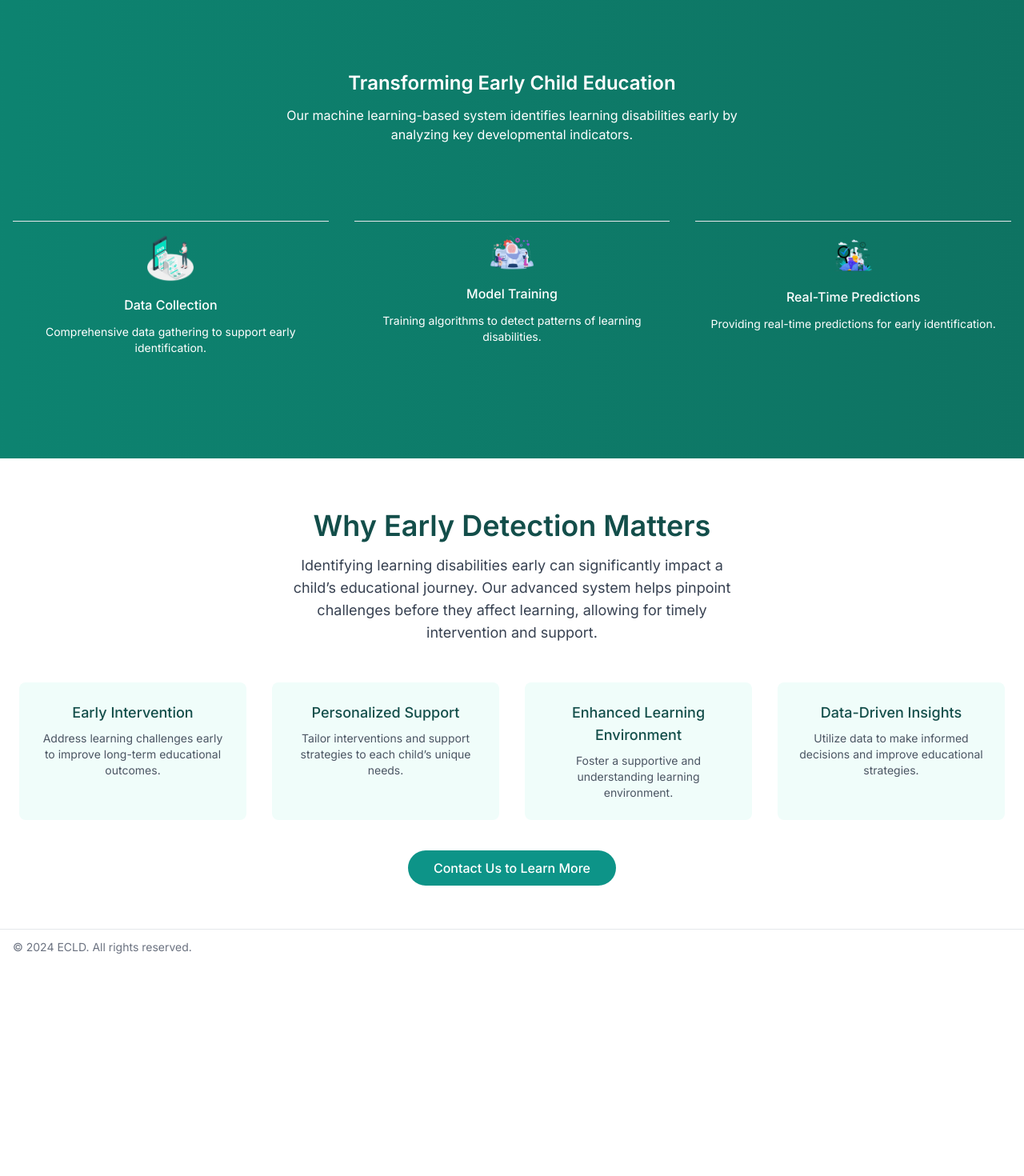
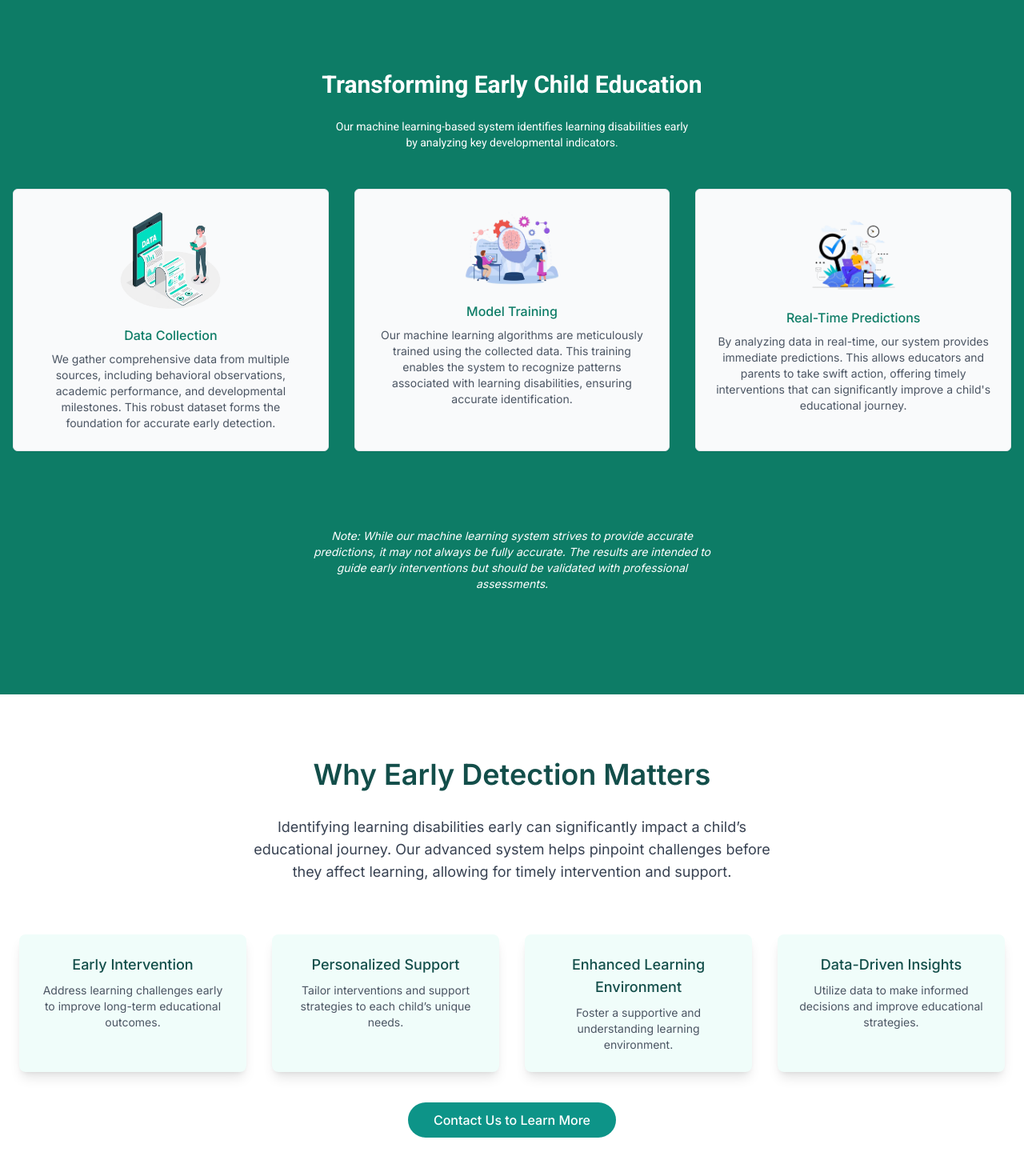
Before and after one commit to Kentoyyy/Thesis-Project, a Next.js app: page / in a window 1280 px wide. Shown: the part 920-2390 px from the top of the page at 80% size. Before the commit the page ends 2126 px from the top, so only its background shows below. Built offline with nearby package versions, Linux system fonts and the light colour scheme.

Commit message:
updating

```diff
--- a/app/components/footer.tsx
+++ b/app/components/footer.tsx
@@ -3,10 +3,10 @@ import React from 'react';
 const Footer = () => {
   return (
     <footer className="bg-white text-gray-600 py-3 border-t">
-      <div className="max-w-screen-xl mx-auto px-4 text-center flex flex-col items-center md:flex-row md:justify-between md:items-center">
-      <p className="text-xs sm:text-sm text-gray-500">
-        &copy; {new Date().getFullYear()} ECLD. All rights reserved.
-      </p>
+      <div className="max-w-screen-xl mx-auto px-4 text-center flex flex-col items-center">
+        <p className="text-xs sm:text-sm text-gray-500">
+          &copy; {new Date().getFullYear()} ECLD. All rights reserved.
+        </p>
       </div>
     </footer>
   );
--- a/app/components/navbar.tsx
+++ b/app/components/navbar.tsx
@@ -15,8 +15,7 @@ const Navbar: React.FC = () => {
   };
 
   const linkClassNames = (path: string) =>
-    `text-sm ${
-       pathname === path ? 'text-[#0D7C66] underline underline-offset-8 decoration-[#0D7C66]' : 'text-black'
+    `text-sm ${pathname === path ? 'text-[#0D7C66] underline underline-offset-8 decoration-[#0D7C66]' : 'text-black'
     } hover:underline hover:underline-offset-8 hover:decoration-gray-600 focus:underline focus:underline-offset-8 focus:decoration-green-600 active:underline active:underline-offset-8 active:decoration-red-600 transition duration-300`;
 
   return (
@@ -43,9 +42,6 @@ const Navbar: React.FC = () => {
           <Link href="/features" className={linkClassNames('/features')}>
             Features
           </Link>
-          <Link href="/support" className={linkClassNames('/support')}>
-            Help & Support
-          </Link>
           <Link href="/contact" className={linkClassNames('/contact')}>
             Contact
           </Link>
@@ -65,9 +61,6 @@ const Navbar: React.FC = () => {
           <Link href="/features" onClick={toggleMenu} className={linkClassNames('/features')}>
             Features
           </Link>
-          <Link href="/support" onClick={toggleMenu} className={linkClassNames('/support')}>
-            Help & Support
-          </Link>
           <Link href="/contact" onClick={toggleMenu} className={linkClassNames('/contact')}>
             Contact
           </Link>
--- a/app/page.tsx
+++ b/app/page.tsx
@@ -34,11 +34,12 @@ export default function Home() {
         </div>
       </main>
 
-      <section id="machine-learning" className="bg-[#0D7C66] text-white py-32 relative">
-        <div className="absolute inset-0 bg-gradient-to-r from-teal-600 to-teal-800 opacity-30"></div>
-        <div className="container mx-auto px-4 text-center relative z-10">
-          <h2 className="text-xl md:text-2xl font-semibold mb-3">Transforming Early Child Education</h2>
-          <p className="mb-24 max-w-xl mx-auto text-sm md:text-base">
+      <section id="machine-learning" className="bg-primary-color text-black py-32">
+  <div className="container mx-auto px-4 text-center">
+    <h2 className="text-2xl md:text-3xl font-semibold mb-6 text-white font-title">
+      Transforming Early Child Education
+    </h2>
+    <p className="mb-12 max-w-md mx-auto text-xs md:text-sm leading-relaxed text-white font-title">
       Our machine learning-based system identifies learning disabilities early by analyzing key developmental indicators.
     </p>
 
@@ -49,46 +50,57 @@ export default function Home() {
           alt: "Data Collection",
           title: "Data Collection",
           description:
-                  "Comprehensive data gathering to support early identification.",
+            "We gather comprehensive data from multiple sources, including behavioral observations, academic performance, and developmental milestones. This robust dataset forms the foundation for accurate early detection.",
         },
         {
           src: model,
           alt: "Model Training",
           title: "Model Training",
           description:
-                  "Training algorithms to detect patterns of learning disabilities.",
+            "Our machine learning algorithms are meticulously trained using the collected data. This training enables the system to recognize patterns associated with learning disabilities, ensuring accurate identification.",
         },
         {
           src: time,
           alt: "Real-Time Predictions",
           title: "Real-Time Predictions",
           description:
-                  "Providing real-time predictions for early identification.",
+            "By analyzing data in real-time, our system provides immediate predictions. This allows educators and parents to take swift action, offering timely interventions that can significantly improve a child's educational journey.",
         },
       ].map((feature, index) => (
         <div
           key={index}
-                className="flex flex-col items-center text-center border-t border-gray-200 pt-4 transition-transform transform hover:scale-105"
+          className="flex flex-col items-center text-center bg-gray-50 p-6 rounded-md shadow-sm border border-gray-200 transition-transform transform hover:scale-105"
         >
           <Image
             src={feature.src}
             alt={feature.alt}
-                  width={60}
-                  height={60}
+            width={130}
+            height={130}
             className="mb-4"
           />
-                <h3 className="text-base font-medium mb-3">{feature.title}</h3>
-                <p className="text-xs md:text-sm">{feature.description}</p>
+          <h3 className="text-base font-medium mb-2 text-primary-color">
+            {feature.title}
+          </h3>
+          <p className="text-xs md:text-sm text-gray-600">
+            {feature.description}
+          </p>
         </div>
       ))}
     </div>
   </div>
+
+  <div className="mt-24 text-center">
+    <p className="text-xs md:text-sm text-white max-w-lg mx-auto italic">
+      Note: While our machine learning system strives to provide accurate predictions, it may not always be fully accurate. The results are intended to guide early interventions but should be validated with professional assessments.
+    </p>
+  </div>
 </section>
 
-      <section className="bg-white text-teal-900 py-16">
+
+      <section className="bg-white text-teal-900 py-20">
         <div className="container mx-auto px-6 text-center">
-          <h2 className="text-2xl md:text-4xl font-semibold mb-4">Why Early Detection Matters</h2>
-          <p className="mb-12 max-w-xl mx-auto text-base md:text-lg leading-relaxed text-gray-700">
+          <h2 className="text-3xl md:text-4xl font-semibold mb-8">Why Early Detection Matters</h2>
+          <p className="mb-16 max-w-2xl mx-auto text-base md:text-lg leading-relaxed text-gray-700">
             Identifying learning disabilities early can significantly impact a child’s educational journey. Our advanced system helps pinpoint challenges before they affect learning, allowing for timely intervention and support.
           </p>
           <div className="grid grid-cols-1 md:grid-cols-4 gap-8">
@@ -114,7 +126,7 @@ export default function Home() {
                   "Utilize data to make informed decisions and improve educational strategies.",
               },
             ].map((benefit, index) => (
-              <div key={index} className="flex flex-col items-center p-6 bg-teal-50 rounded-lg">
+              <div key={index} className="flex flex-col items-center p-6 bg-teal-50 rounded-lg shadow-lg">
                 <h3 className="text-lg font-medium mb-2">{benefit.title}</h3>
                 <p className="text-sm text-gray-600">{benefit.description}</p>
               </div>
@@ -131,6 +143,7 @@ export default function Home() {
         </div>
       </section>
 
+
       <Footer />
     </>
   );
```
Lines whose indentation alone changed are shown as unchanged.
